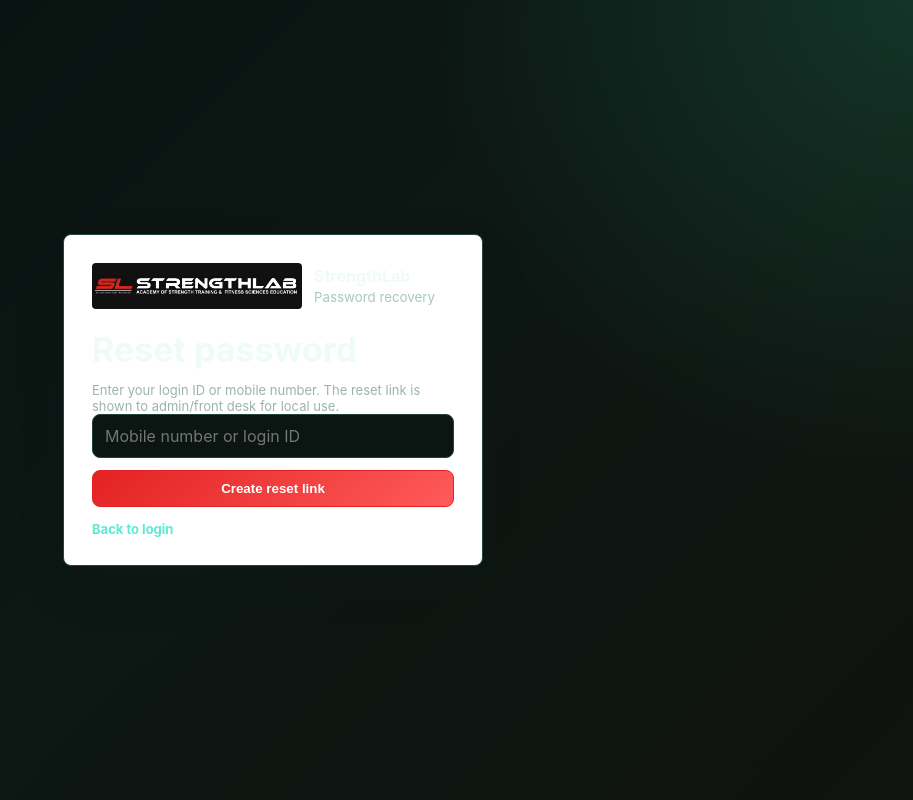
After one commit to shubham-landge/strengthlab-gym-management, a Flask app: page /forgot-password in a window 1280 px wide. The commit adds this page. Shown: the whole page, without its empty margins (367-1280 px from the left). Run offline with Flask 3, Linux system fonts and the light colour scheme.

Commit message:
Add production password security flows

```diff
--- a/app.py
+++ b/app.py
@@ -3,6 +3,7 @@ from functools import wraps
 from io import BytesIO
 import json
 import os
+import secrets
 import sqlite3
 import threading
 import textwrap
@@ -739,6 +740,9 @@ def init_db():
             member_id INTEGER,
             trainer_id INTEGER,
             active INTEGER DEFAULT 1,
+            must_change_password INTEGER DEFAULT 0,
+            reset_token TEXT,
+            reset_token_created_at TEXT,
             created_at TEXT DEFAULT CURRENT_TIMESTAMP,
             FOREIGN KEY(member_id) REFERENCES members(id),
             FOREIGN KEY(trainer_id) REFERENCES trainers(id)
@@ -777,6 +781,9 @@ def init_db():
                 member_id INTEGER,
                 trainer_id INTEGER,
                 active INTEGER DEFAULT 1,
+                must_change_password INTEGER DEFAULT 0,
+                reset_token TEXT,
+                reset_token_created_at TEXT,
                 created_at TEXT DEFAULT CURRENT_TIMESTAMP,
                 FOREIGN KEY(member_id) REFERENCES members(id),
                 FOREIGN KEY(trainer_id) REFERENCES trainers(id)
@@ -817,6 +824,14 @@ def init_db():
     payment_columns = {row[1] for row in cursor.execute("PRAGMA table_info(payments)").fetchall()}
     if "payment_method" not in payment_columns:
         cursor.execute("ALTER TABLE payments ADD COLUMN payment_method TEXT")
+
+    user_columns = {row[1] for row in cursor.execute("PRAGMA table_info(users)").fetchall()}
+    if "must_change_password" not in user_columns:
+        cursor.execute("ALTER TABLE users ADD COLUMN must_change_password INTEGER DEFAULT 0")
+    if "reset_token" not in user_columns:
+        cursor.execute("ALTER TABLE users ADD COLUMN reset_token TEXT")
+    if "reset_token_created_at" not in user_columns:
+        cursor.execute("ALTER TABLE users ADD COLUMN reset_token_created_at TEXT")
 
     progress_count = cursor.execute("SELECT COUNT(*) FROM progress_entries").fetchone()[0]
     if progress_count == 0:
@@ -1509,6 +1524,18 @@ def role_required(*roles):
     return decorator
 
 
+def password_change_required(view):
+    @wraps(view)
+    def wrapped(*args, **kwargs):
+        user = current_user()
+        allowed_endpoints = {"change_password", "logout", "static"}
+        if user and user["must_change_password"] and request.endpoint not in allowed_endpoints:
+            return redirect(url_for("change_password"))
+        return view(*args, **kwargs)
+
+    return wrapped
+
+
 def can_view_member(user, member):
     if not user or not member:
         return False
@@ -1552,7 +1579,7 @@ def create_or_update_mobile_user(role, phone, member_id=None, trainer_id=None, r
             execute("DELETE FROM users WHERE id = ?", (existing["id"],))
         if reset_password:
             execute(
-                "UPDATE users SET password_hash = ? WHERE id = ?",
+                "UPDATE users SET password_hash = ?, must_change_password = 1, reset_token = NULL, reset_token_created_at = NULL WHERE id = ?",
                 (generate_password_hash(password), username_owner["id"]),
             )
         return username
@@ -1563,11 +1590,14 @@ def create_or_update_mobile_user(role, phone, member_id=None, trainer_id=None, r
             (username, member_id, trainer_id, existing["id"]),
         )
         if reset_password:
-            execute("UPDATE users SET password_hash = ? WHERE id = ?", (generate_password_hash(password), existing["id"]))
+            execute(
+                "UPDATE users SET password_hash = ?, must_change_password = 1, reset_token = NULL, reset_token_created_at = NULL WHERE id = ?",
+                (generate_password_hash(password), existing["id"]),
+            )
         return username
 
     execute(
-        "INSERT INTO users (username, password_hash, role, member_id, trainer_id) VALUES (?, ?, ?, ?, ?)",
+        "INSERT INTO users (username, password_hash, role, member_id, trainer_id, must_change_password) VALUES (?, ?, ?, ?, ?, 1)",
         (username, generate_password_hash(password), role, member_id, trainer_id),
     )
     return username
@@ -1593,6 +1623,17 @@ def get_trainer_login(trainer_id):
         "SELECT id, username, active, created_at FROM users WHERE role = 'trainer' AND trainer_id = ?",
         (trainer_id,),
     )
+
+
+@app.before_request
+def enforce_password_change():
+    public_endpoints = {"login", "forgot_password", "reset_password", "static"}
+    if request.endpoint in public_endpoints or request.endpoint is None:
+        return None
+    user = current_user()
+    if user and user["must_change_password"] and request.endpoint not in {"change_password", "logout"}:
+        return redirect(url_for("change_password"))
+    return None
 
 
 @app.context_processor
@@ -1620,9 +1661,76 @@ def login():
         if user and check_password_hash(user["password_hash"], request.form["password"]):
             session.clear()
             session["user_id"] = user["id"]
+            if user["must_change_password"]:
+                return redirect(url_for("change_password"))
             return redirect(url_for("index"))
         error = "Invalid username or password."
     return render_template("login.html", error=error)
+
+
+@app.route("/change-password", methods=["GET", "POST"])
+@login_required
+def change_password():
+    user = current_user()
+    error = None
+    if request.method == "POST":
+        current_password = request.form.get("current_password", "")
+        new_password = request.form.get("new_password", "")
+        confirm_password = request.form.get("confirm_password", "")
+        if not check_password_hash(user["password_hash"], current_password):
+            error = "Current password is incorrect."
+        elif len(new_password) < 8:
+            error = "New password must be at least 8 characters."
+        elif new_password != confirm_password:
+            error = "New passwords do not match."
+        else:
+            execute(
+                "UPDATE users SET password_hash = ?, must_change_password = 0, reset_token = NULL, reset_token_created_at = NULL WHERE id = ?",
+                (generate_password_hash(new_password), user["id"]),
+            )
+            return redirect(url_for("index"))
+    return render_template("change_password.html", error=error, user=user)
+
+
+@app.route("/forgot-password", methods=["GET", "POST"])
+def forgot_password():
+    reset_link = None
+    error = None
+    if request.method == "POST":
+        username = mobile_login_id(request.form.get("username", "")) or request.form.get("username", "").strip()
+        user = query_one("SELECT * FROM users WHERE username = ? AND active = 1", (username,))
+        if user:
+            token = secrets.token_urlsafe(24)
+            execute(
+                "UPDATE users SET reset_token = ?, reset_token_created_at = ? WHERE id = ?",
+                (token, datetime.now().strftime("%Y-%m-%d %H:%M:%S"), user["id"]),
+            )
+            reset_link = url_for("reset_password", token=token, _external=True)
+        else:
+            error = "No active account found for that login ID."
+    return render_template("forgot_password.html", reset_link=reset_link, error=error)
+
+
+@app.route("/reset-password/<token>", methods=["GET", "POST"])
+def reset_password(token):
+    user = query_one("SELECT * FROM users WHERE reset_token = ? AND active = 1", (token,))
+    error = None
+    if not user:
+        return render_template("reset_password.html", error="Invalid or expired reset link.", token=token)
+    if request.method == "POST":
+        new_password = request.form.get("new_password", "")
+        confirm_password = request.form.get("confirm_password", "")
+        if len(new_password) < 8:
+            error = "New password must be at least 8 characters."
+        elif new_password != confirm_password:
+            error = "New passwords do not match."
+        else:
+            execute(
+                "UPDATE users SET password_hash = ?, must_change_password = 0, reset_token = NULL, reset_token_created_at = NULL WHERE id = ?",
+                (generate_password_hash(new_password), user["id"]),
+            )
+            return redirect(url_for("login"))
+    return render_template("reset_password.html", error=error, token=token, user=user)
 
 
 @app.route("/logout", methods=["POST"])
@@ -2053,7 +2161,7 @@ def edit_member(member_id):
         new_password = request.form.get("new_password", "").strip()
         if new_password:
             execute(
-                "UPDATE users SET password_hash = ? WHERE role = 'member' AND member_id = ?",
+                "UPDATE users SET password_hash = ?, must_change_password = 1, reset_token = NULL, reset_token_created_at = NULL WHERE role = 'member' AND member_id = ?",
                 (generate_password_hash(new_password), member_id),
             )
             log_notification(member_id, f"Hi {member['name']}, your member portal password was updated.")
--- a/static/styles.css
+++ b/static/styles.css
@@ -396,6 +396,7 @@ pre {
   background: #111;
 }
 .login-form { display: grid; gap: 12px; }
+.secondary-form { margin-top: 12px; }
 .error {
   color: #991b1b;
   background: #fee2e2;
--- /dev/null
+++ b/templates/forgot_password.html
@@ -0,0 +1,30 @@
+<!doctype html>
+<html lang="en">
+<head>
+  <meta charset="utf-8">
+  <meta name="viewport" content="width=device-width, initial-scale=1">
+  <title>Forgot Password · StrengthLab</title>
+  <link rel="stylesheet" href="{{ url_for('static', filename='styles.css') }}">
+</head>
+<body class="login-page">
+  <main class="login-card">
+    <div class="brand login-brand">
+      <img class="login-logo" src="{{ url_for('static', filename='strengthlab-logo.jpeg') }}" alt="StrengthLab">
+      <div><strong>StrengthLab</strong><small>Password recovery</small></div>
+    </div>
+    <h1>Reset password</h1>
+    <p class="hint">Enter your login ID or mobile number. The reset link is shown to admin/front desk for local use.</p>
+    {% if error %}<p class="error">{{ error }}</p>{% endif %}
+    {% if reset_link %}
+    <div class="notice good">
+      Reset link created: <a href="{{ reset_link }}">{{ reset_link }}</a>
+    </div>
+    {% endif %}
+    <form method="post" class="login-form">
+      <input name="username" placeholder="Mobile number or login ID" autocomplete="username" required>
+      <button class="button primary" type="submit">Create reset link</button>
+    </form>
+    <p class="hint"><a href="{{ url_for('login') }}">Back to login</a></p>
+  </main>
+</body>
+</html>
--- a/templates/login.html
+++ b/templates/login.html
@@ -22,6 +22,7 @@
       <input name="password" type="password" placeholder="Password" autocomplete="current-password" required>
       <button class="button primary" type="submit">Login</button>
     </form>
+    <p class="hint"><a href="{{ url_for('forgot_password') }}">Forgot password?</a></p>
     <p class="hint">Demo: admin/admin123, trainer/trainer123, member/member123</p>
   </main>
 </body>
```
Also changed, not shown: templates/change_password.html (added, +29 -0 lines), templates/reset_password.html (added, +28 -0 lines), README.md.
